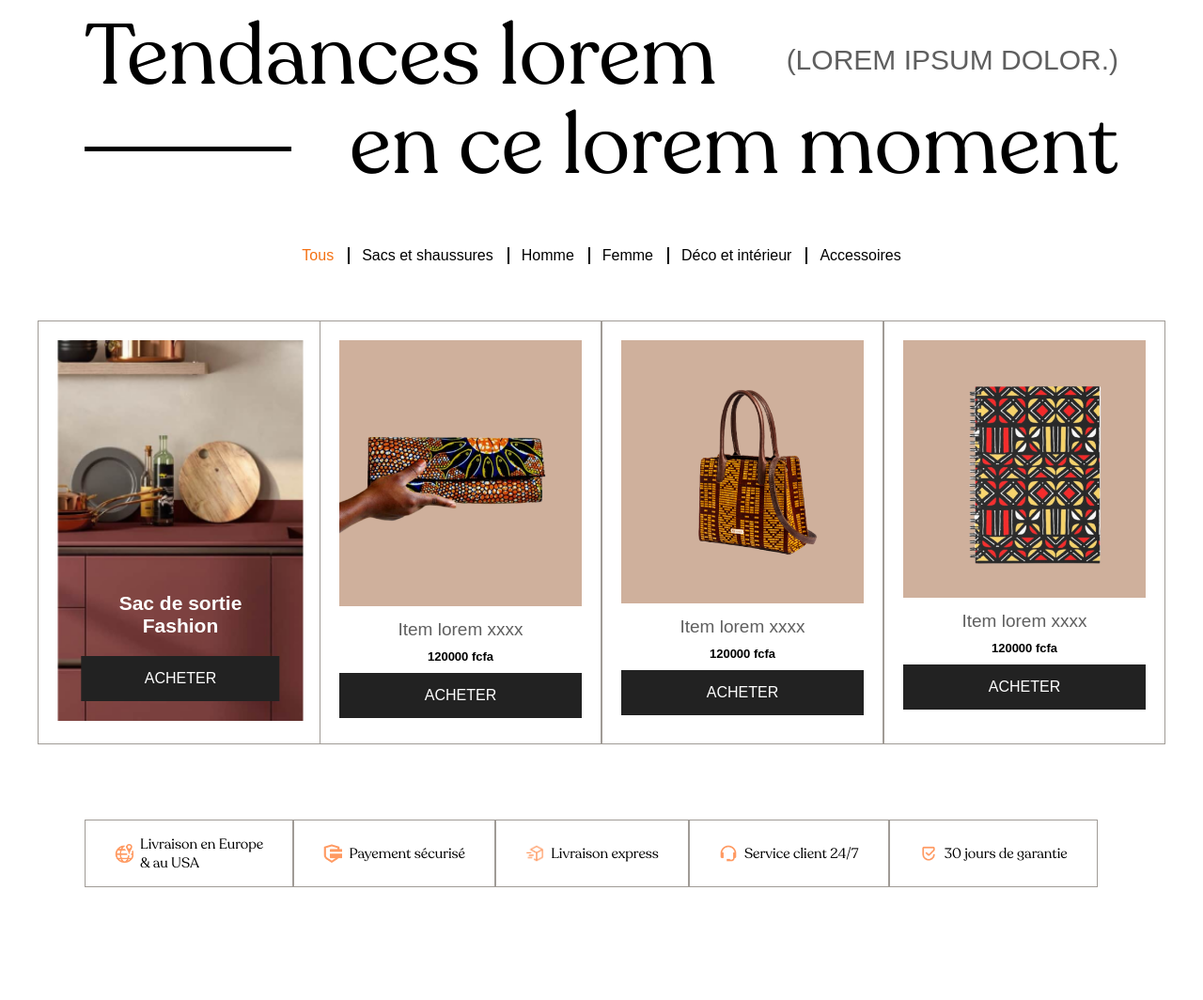
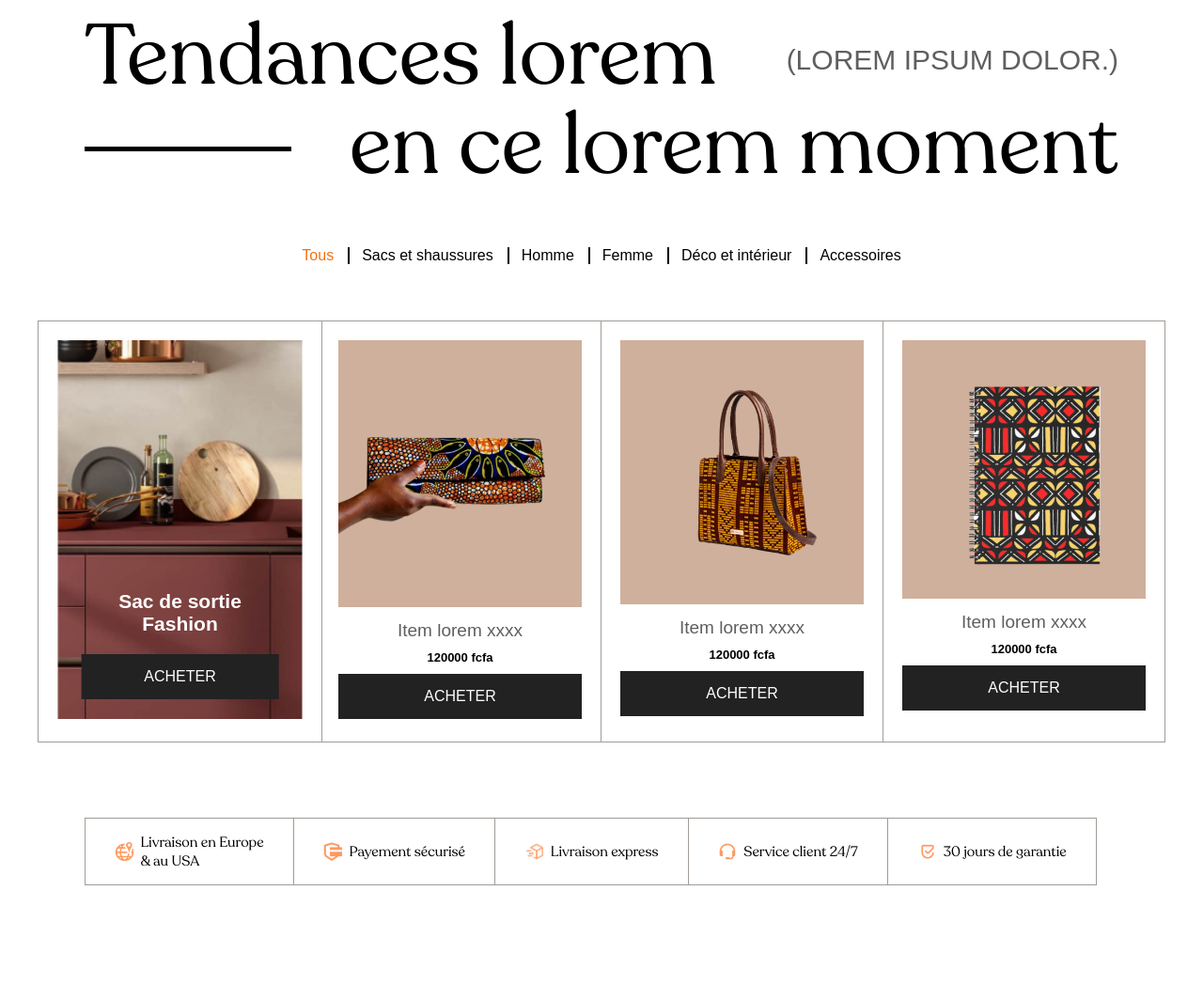
Before and after one commit to JoOkhafor/Misericordia_fashion, a PHP site: page /home.html in a window 1280 px wide. Shown: the part 1975-3039 px from the top of the page at 94% size. After the commit the page ends 2917 px from the top, so only its background shows below. Run offline with PHP 8.4, Linux system fonts and the light colour scheme; some web fonts are replaced.

Commit message:
Trend Section

```diff
--- a/assets/styles.css
+++ b/assets/styles.css
@@ -556,15 +556,16 @@ img.arrow_down {
   padding: 20px;
   text-align: center;
   border: .5px solid var(--nuanced-light);
+}
 
+.item:not(:first-child){
+  border-left: 0;
 }
 
 .less {
   width: 101%;
   display: block;
   position: relative;
-  border-right: 0;
-
 }
 
 .item_img_less {
@@ -636,6 +637,10 @@ img.arrow_down {
   border: .5px solid var(--nuanced-light);
 }
 
+.trend_service:not(:first-child){
+  border-left: 0;
+}
+
 .trend_service img {
   width: 20px;
   height: 20px;
```
